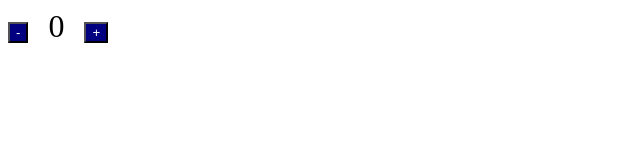
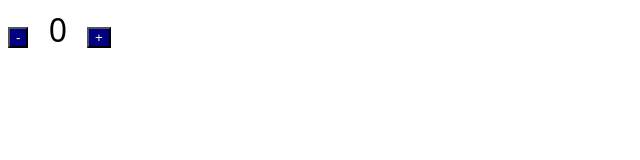
Before and after one commit to mgenware/node-mean-template-wc, a website with bundled scripts: page demo/index.html in a window 1280 px wide. Shown: the full height of the page, 0-640 px from the left. Built offline with nearby package versions, Linux system fonts and the light colour scheme.

Commit message:
Fix issues of index.html

```diff
--- a/demo/index.html
+++ b/demo/index.html
@@ -1,5 +1,17 @@
 <!DOCTYPE html>
 <html>
+  <head>
+    <meta charset="utf-8" />
+    <meta name="viewport" content="width=device-width, initial-scale=1" />
+    <title>Demo of node-mean-template-wc</title>
+
+    <style>
+      body {
+        font-family: system-ui, -apple-system, 'Segoe UI', Roboto, Helvetica, Arial, sans-serif,
+          'Apple Color Emoji', 'Segoe UI Emoji';
+      }
+    </style>
+  </head>
   <body>
     <my-counter></my-counter>
     <script type="module" src="../dist/main.js"></script>
```
